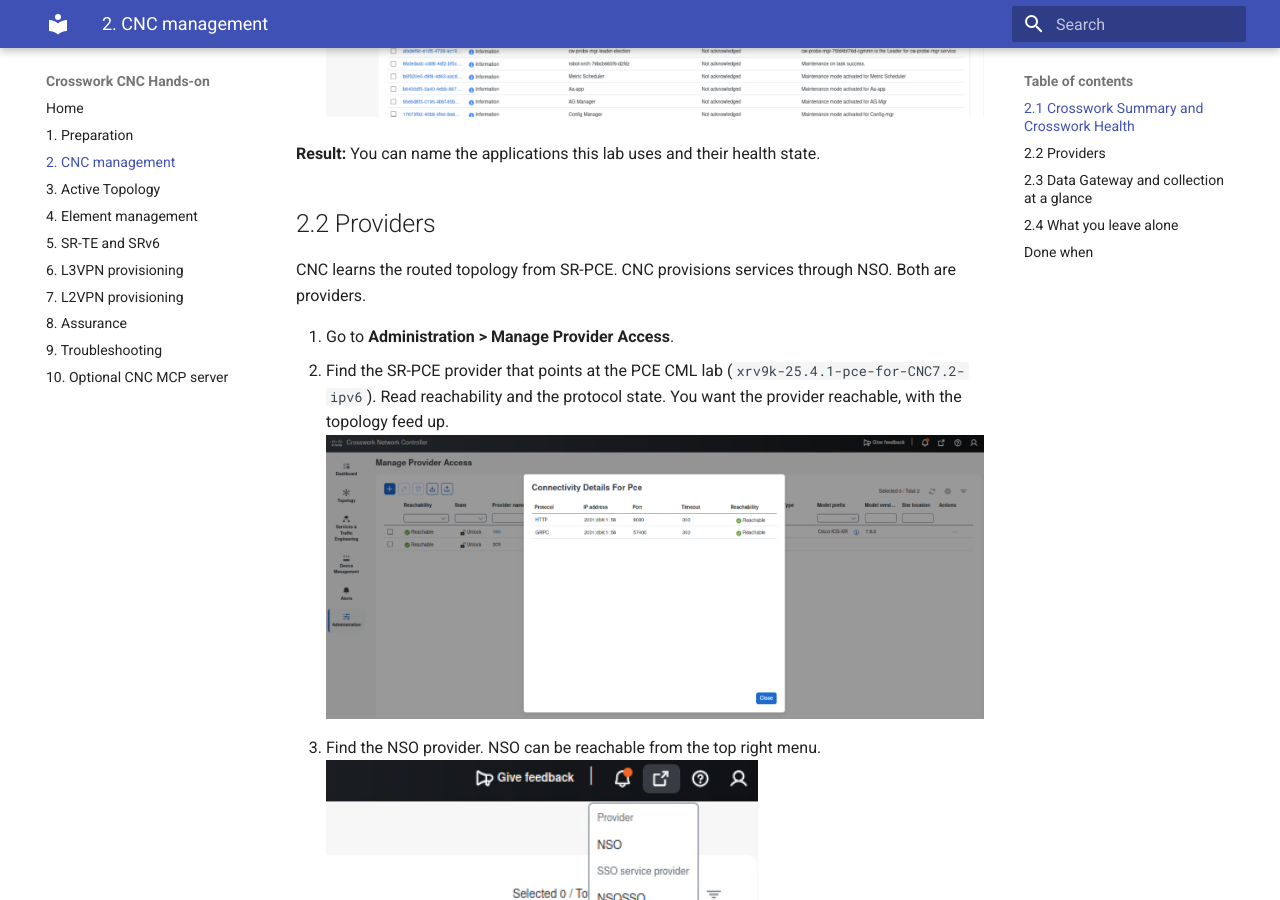
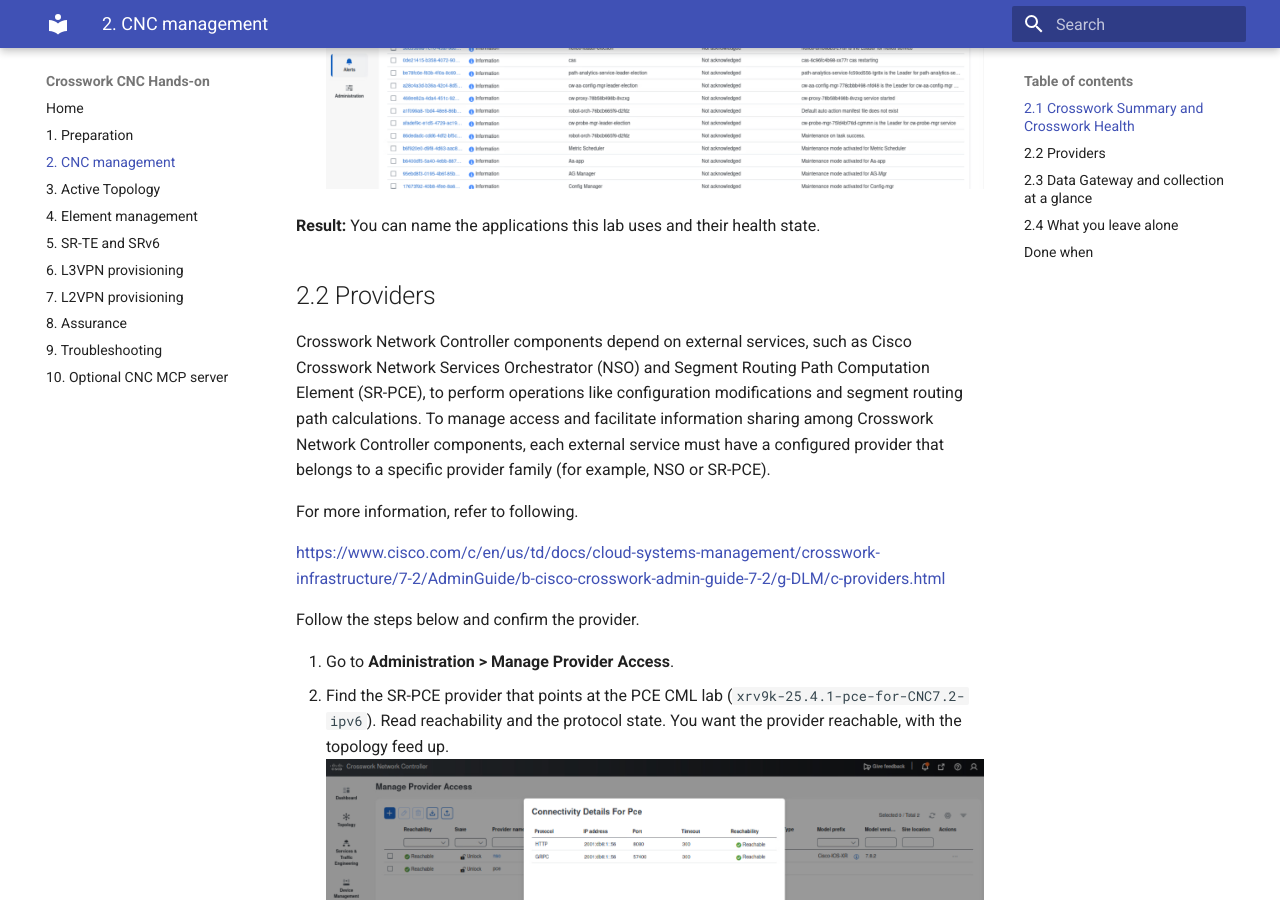
Before and after one commit to hitakaha/cnc-hands-on, an MkDocs documentation site: the page built from docs/02-cnc-management.md, in a window 1280 px wide and 900 px high, scrolled down 2143 px. Built offline with MkDocs 1.6.1 and Material for MkDocs 9.7.7, drawn with Linux system fonts in a browser that asks for light colours; some of the changed text lies outside the part shown.

Commit message:
update 1. cnc manager

```diff
--- a/docs/02-cnc-management.md
+++ b/docs/02-cnc-management.md
@@ -13,6 +13,9 @@
 | L3VPN and L2VPN provisioning | NSO provider, devices in sync |
 
 ## 2.1 Crosswork Summary and Crosswork Health
+
+The health state of CNC can be verified by viewing **Crosswork Manager**.
+In this scenario, go through the Crosswork state and packages.
 
 1. From the main menu, go to **Administration > Crosswork Manager**.
 2. Stay on the **Crosswork Summary** tab. Read the tiles for the cluster (or single VM), Platform Infrastructure, and the installed applications.
@@ -35,7 +38,13 @@
 
 ## 2.2 Providers
 
-CNC learns the routed topology from SR-PCE. CNC provisions services through NSO. Both are providers.
+Crosswork Network Controller components depend on external services, such as Cisco Crosswork Network Services Orchestrator (NSO) and Segment Routing Path Computation Element (SR-PCE), to perform operations like configuration modifications and segment routing path calculations. To manage access and facilitate information sharing among Crosswork Network Controller components, each external service must have a configured provider that belongs to a specific provider family (for example, NSO or SR-PCE).
+
+For more information, refer to following.
+
+[https://www.cisco.com/c/en/us/td/docs/cloud-systems-management/crosswork-infrastructure/7-2/AdminGuide/b-cisco-crosswork-admin-guide-7-2/g-DLM/c-providers.html](https://www.cisco.com/c/en/us/td/docs/cloud-systems-management/crosswork-infrastructure/7-2/AdminGuide/b-cisco-crosswork-admin-guide-7-2/g-DLM/c-providers.html)
+
+Follow the steps below and confirm the provider.
 
 1. Go to **Administration > Manage Provider Access**.
 2. Find the SR-PCE provider that points at the PCE CML lab (`xrv9k-25.4.1-pce-for-CNC7.2-ipv6`). Read reachability and the protocol state. You want the provider reachable, with the topology feed up.
```
Also changed, not shown: other parts of docs/02-cnc-management.md (+1 -1 lines), docs/img/02/01-crosswork-manager.png, site/02-cnc-management/index.html, site/img/02/01-crosswork-manager.png, site/search/search_index.json, 1 other file.
